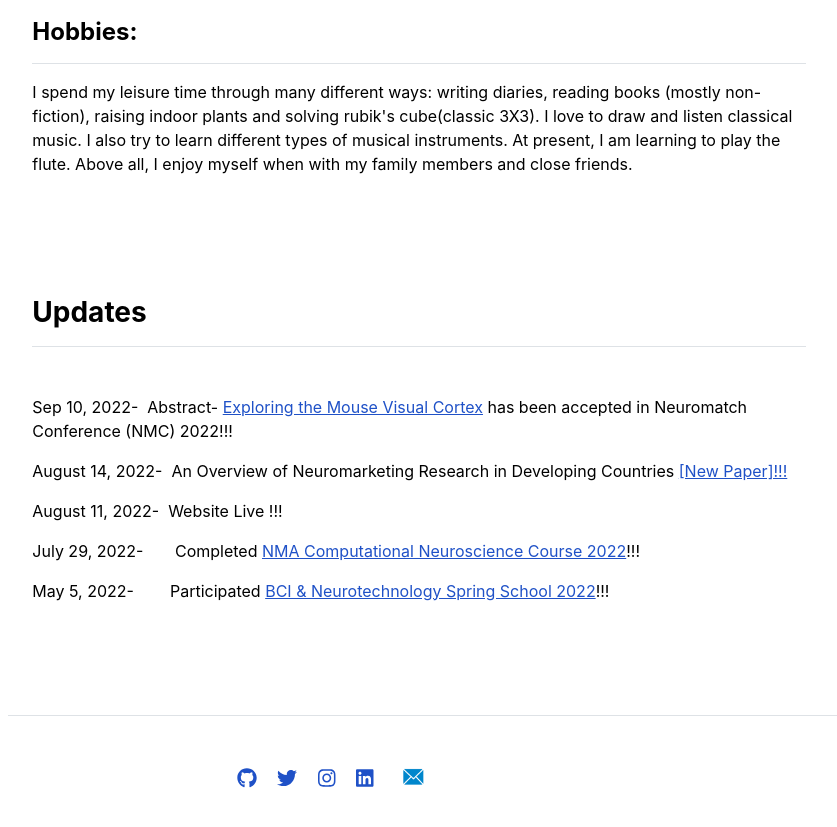
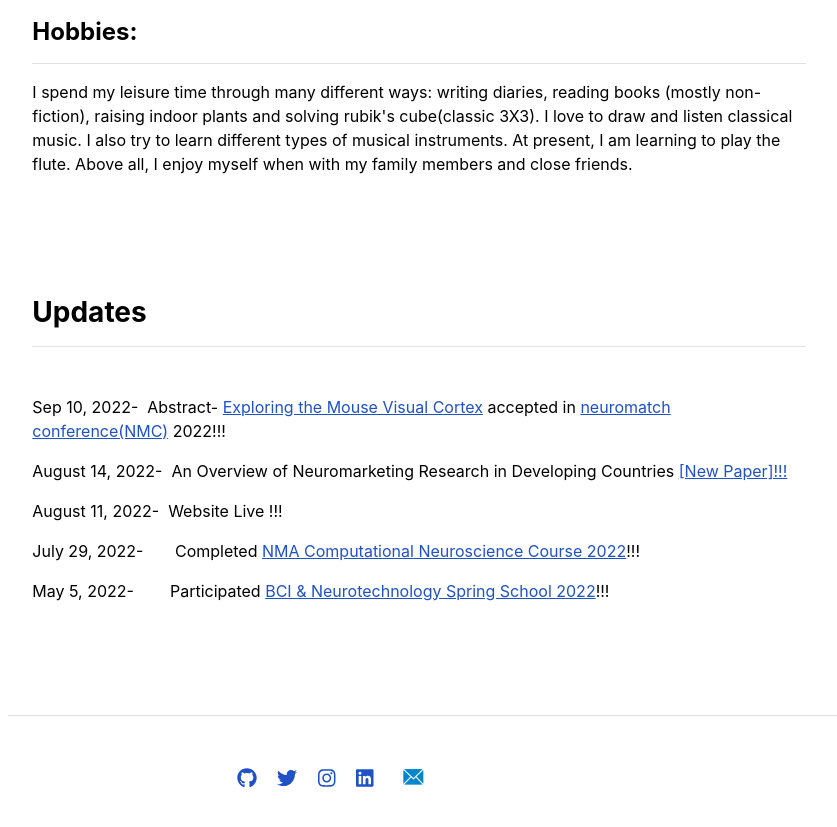
Before and after one commit to Anannabiswas/anannabiswas.github.io, a Jekyll site: the page built from index.md, in a window 1280 px wide and 900 px high, scrolled down 1118 px. Shown: the top 827 px of the window, without its empty margins (197-1034 px from the left). Built offline with Jekyll 4.4.1, drawn with Linux system fonts in a browser that asks for light colours.

Commit message:
Update home.html

```diff
--- a/_layouts/home.html
+++ b/_layouts/home.html
@@ -49,7 +49,7 @@ layout: default
     <!--{% for post in site.posts %}
       <p>{{ post.date | date: "%B %-d, %Y" }} - <a href="{{ site.github.url }}/{{ post.url }}">{{ post.title }}</a> </p>
     {% endfor %} -->
-      <p> Sep 10, 2022- &nbsp;Abstract- <a href = "https://conference.neuromatch.io/abstract/?edition=2022-5&submission_id=recZnWRlYhS39CEJW"> Exploring the Mouse Visual Cortex</a> has been accepted in Neuromatch Conference (NMC) 2022!!!
+      <p> Sep 10, 2022- &nbsp;Abstract- <a href = "https://conference.neuromatch.io/abstract/?edition=2022-5&submission_id=recZnWRlYhS39CEJW"> Exploring the Mouse Visual Cortex</a> accepted in <a href ="https://conference.neuromatch.io/">neuromatch conference(NMC)</a> 2022!!!
       <p> August 14, 2022-  &nbsp;An Overview of Neuromarketing Research in Developing Countries&nbsp;<a href= "https://dl.acm.org/doi/abs/10.1145/3542954.3542977">[New Paper]!!!</a></p>
       <p> August 11, 2022-  &nbsp;Website Live !!! </p>
       <p> July   29, 2022-  &nbsp; &nbsp; &nbsp;&nbsp;Completed <a href= "https://portal.neuromatchacademy.org/certificate/e809b048-67e3-437e-9afa-aa23664965f1">NMA Computational Neuroscience Course 2022</a>!!! </p>
```
